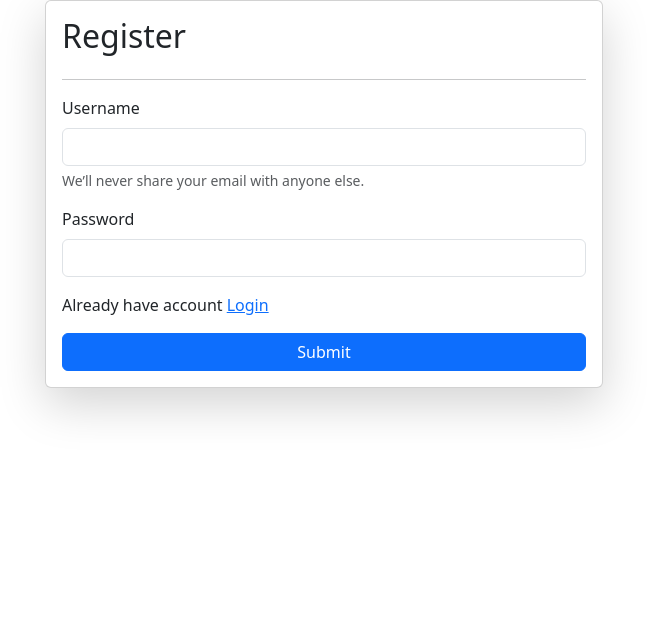
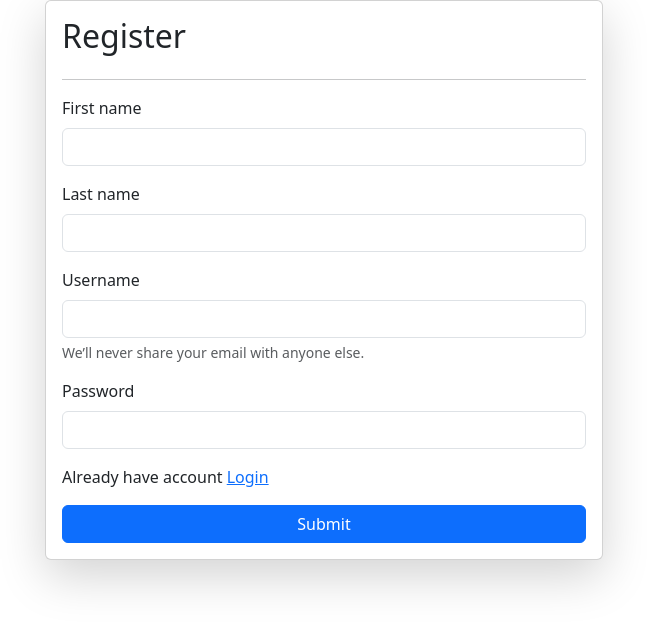
Before and after one commit to shriyajain24/Django-Learning, a Django app: page /register/ in a window 1280 px wide. Shown: the top 628 px of the page, without its empty margins (316-963 px from the left). Run offline with Django 5.2, Linux system fonts and the light colour scheme.

Commit message:
Add registration functionality with first and last name fields

```diff
--- a/Recipe_Project/templates/register.html
+++ b/Recipe_Project/templates/register.html
@@ -9,15 +9,26 @@
         <h2>Register</h2>
         <hr>
 
+            <div class="mb-3">
+              <label for="exampleInputPassword1" class="form-label">First name</label>
+              <input type="password" class="form-control" name="first_name" id="exampleInputPassword1">
+            </div>
+
+            <div class="mb-3">
+              <label for="exampleInputPassword1" class="form-label">Last name</label>
+              <input type="password" class="form-control" name="last_name" id="exampleInputPassword1">
+            </div>
+
 
             <div class="mb-3">
               <label for="exampleInputEmail1" class="form-label">Username</label>
-              <input type="email" class="form-control" id="exampleInputEmail1" aria-describedby="emailHelp">
+              <input type="email" class="form-control" name="username" id="exampleInputEmail1" aria-describedby="emailHelp">
               <div id="emailHelp" class="form-text">We’ll never share your email with anyone else.</div>
             </div>
+
             <div class="mb-3">
               <label for="exampleInputPassword1" class="form-label">Password</label>
-              <input type="password" class="form-control" id="exampleInputPassword1">
+              <input type="password" class="form-control" name="password" id="exampleInputPassword1">
             </div>
 
 
--- a/Recipe_Project/vege/views.py
+++ b/Recipe_Project/vege/views.py
@@ -1,6 +1,7 @@
 from django.shortcuts import render,redirect
 from .models import *
 from django.http import HttpResponse
+from django.contrib.auth.models import User
 
 # Create your views here.
 
@@ -79,4 +80,24 @@ def login_page(request):
 
 
 def register_page(request):
+
+
+    if request.method == "POST":
+        first_name = request.POST.get('first_name')
+        last_name = request.POST.get('last_name')
+        username = request.POST.get('username')
+        password = request.POST.get('password')
+
+
+        user = User.objects.create(
+            first_name = first_name,
+            last_name = last_name,
+            username = username
+
+        )
+
+
+        user.set_password(password)
+        user.save()
+
     return render(request , "register.html")
```
